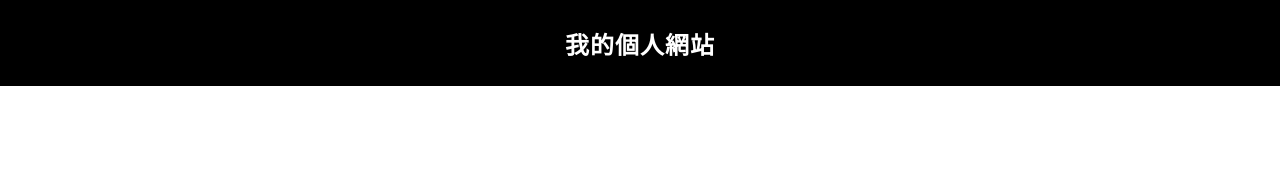
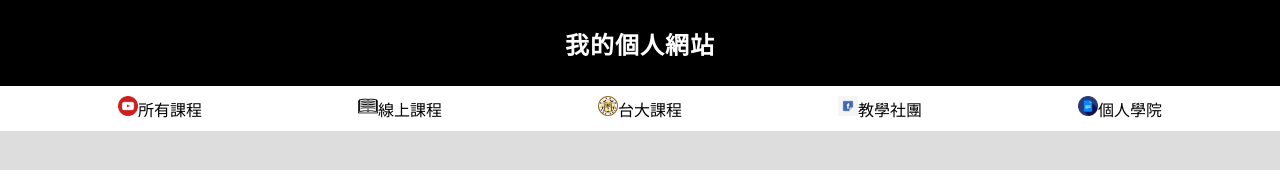
Before and after one commit to jayhanlin/NTU_javascript_junior_training, a plain HTML site: page layout.html in a window 1280 px wide. Drawn offline with Linux system fonts and the light colour scheme.

Commit message:
加入導覽列

```diff
--- a/layout.css
+++ b/layout.css
@@ -1,13 +1,30 @@
-body{
+body {
   margin: 0px;
+  background-color: #dddddd;
 }
-.head{
+.head {
   text-align: center;
   background-color: black;
   color: white;
   font-weight: bold;
-    font-size:x-large;
+  font-size: x-large;
   letter-spacing: 1px;
   padding-top: 2%;
   padding-bottom: 2%;
 }
+.nav {
+  background-color: white;
+  display: flex;
+  justify-content: center;
+}
+
+.item {
+  width: 220px;
+  margin: 10px;
+  text-align:center;
+}
+
+.icon {
+    width: 20px;
+    height: 20px;
+}
--- a/layout.html
+++ b/layout.html
@@ -7,11 +7,19 @@
     <meta name="viewport" content="width=device-width, initial-scale=1.0">
     <title>Layout</title>
     <link rel="stylesheet" type="text/css" href="layout.css">
+    <link rel="stylesheet" href="path/to/font-awesome/css/font-awesome.min.css">
 
 </head>
 
 <body>
     <div class="head">我的個人網站</div>
+    <div class="nav">
+        <div class="item"><img class="icon" src="img\youtube.png">所有課程</div>
+        <div class="item"><img class="icon" src="img\book.png">線上課程</div>
+        <div class="item"><img class="icon" src="img\ntu.png">台大課程</div>
+        <div class="item"><img class="icon" src="img\facebook.jpg">教學社團</div>
+        <div class="item"><img class="icon" src="img\docs.png">個人學院</div>
+    </div>
 </body>
 
 </html>
```
Also changed, not shown: img/book.png (added), img/docs.png (added), img/facebook.jpg (added), img/ntu.png (added), img/youtube.png (added). Lines whose indentation alone changed are shown as unchanged.
